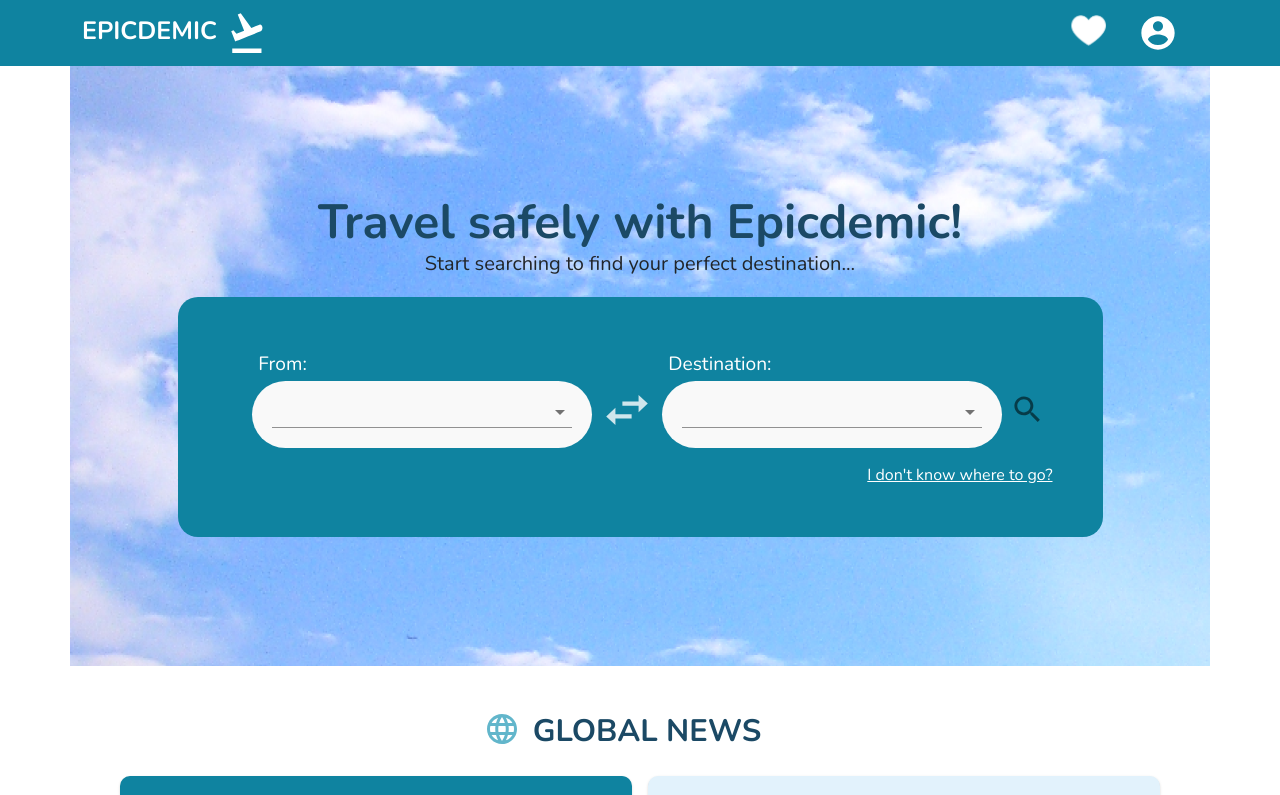
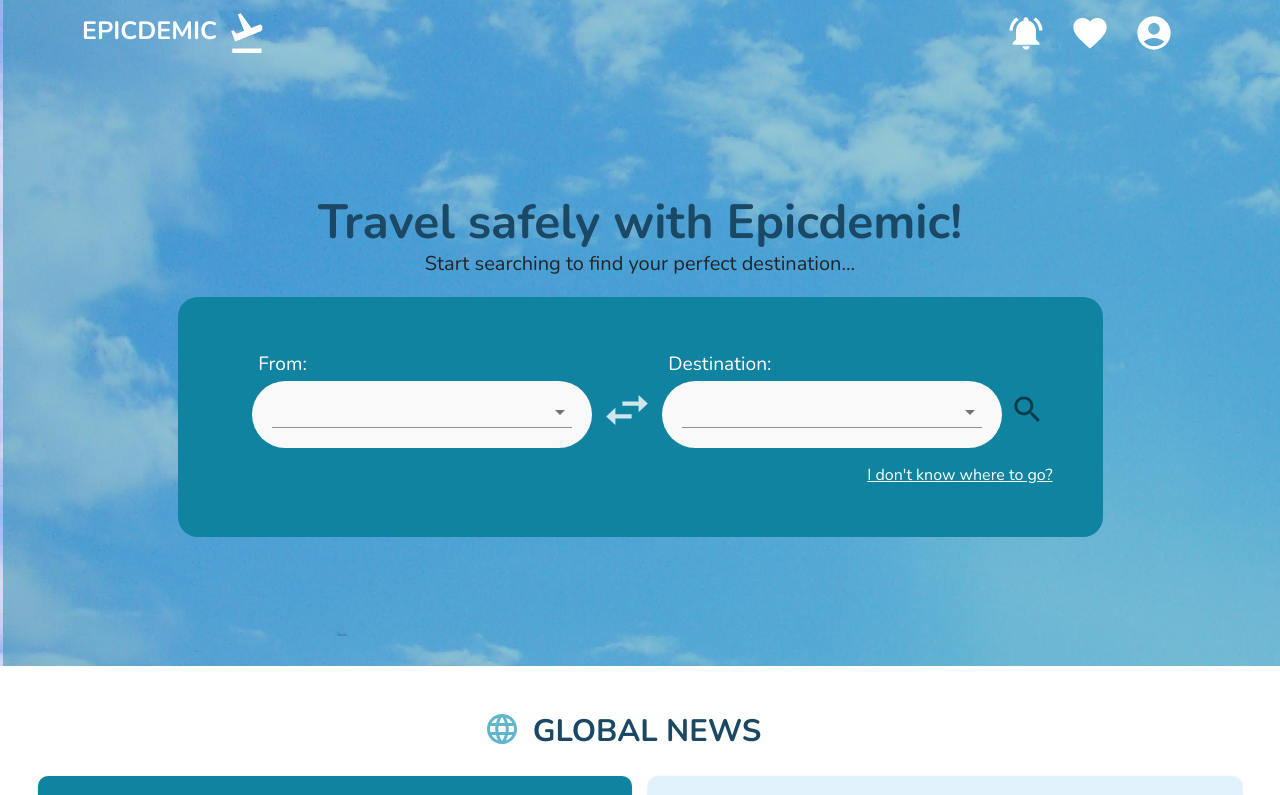
Before and after one commit to sophiac6410/SENG3011_EpicDemic, a React (Create React App) app in the folder PHASE_2/Application_SourceCode/epicdemic/: page / in a window 1280 px wide. Shown: the top 795 px of the page. Built offline with nearby package versions, Linux system fonts and the light colour scheme.

Commit message:
homepage navbar

```diff
--- a/PHASE_2/Application_SourceCode/epicdemic/src/App.js
+++ b/PHASE_2/Application_SourceCode/epicdemic/src/App.js
@@ -97,7 +97,7 @@ const theme = createTheme({
 function App() {
     return(
       <ThemeProvider theme={theme}>
-        <NavbarComp></NavbarComp>
+        {/* <NavbarComp></NavbarComp> */}
         <BrowserRouter>
           <Routes>
             <Route path="/" element={<Home></Home>}>
--- /dev/null
+++ b/PHASE_2/Application_SourceCode/epicdemic/src/components/Home/NavBar.js
@@ -0,0 +1,29 @@
+import { Navbar, Container } from "react-bootstrap";
+import logo from '../../static/logo.svg'
+import FavoriteIcon from '@mui/icons-material/Favorite';
+import AccountCircleIcon from '@mui/icons-material/AccountCircle';
+import NotificationsActiveIcon from '@mui/icons-material/NotificationsActive';
+
+// import '../App.css'
+
+function NavbarComp() {
+  return (
+    <Navbar variant="dark">
+      <Container>
+        <Navbar.Brand href="/">
+          EPICDEMIC
+          <img src={logo} alt="logo" width="60px" height="40px"></img>
+        </Navbar.Brand>
+        <div className="d-flex justify-content-end pe-4">
+          <NotificationsActiveIcon sx={{ color: "white", fontSize: "40px"}} className="me-3 ms-3"></NotificationsActiveIcon>
+          <div href="/saved" name="saved">
+            <FavoriteIcon sx={{ color: "white", fontSize: "40px"}} className="ms-2 me-3"></FavoriteIcon>
+          </div>
+          <AccountCircleIcon sx={{ color: "white", fontSize: "40px"}} className="ms-2"></AccountCircleIcon>
+        </div>
+      </Container>
+    </Navbar>
+  )
+}
+
+export default NavbarComp
--- a/PHASE_2/Application_SourceCode/epicdemic/src/pages/home.js
+++ b/PHASE_2/Application_SourceCode/epicdemic/src/pages/home.js
@@ -9,15 +9,15 @@ import bigLoading from "../static/bigLoading.svg"
 import DiseaseRadar from "../components/Home/DiseaseRadar";
 import DiseaseReportBar from "../components/Home/DiseaseReportBar";
 import Typography from '@mui/material/Typography'
+import NavbarComp from '../components/Home/NavBar'
 
 function Home() {
   return (
-      <Container fluid="sm" style={{"background-color": "white"}}>
+      <div style={{"background-color": "white"}}>
+        <div className="bg-sky">
+          <NavbarComp></NavbarComp>
           <Row>
             <div id="header">
-            {/* <h1 class="heading1" style={ { color: '#1B4965' }}>
-              Travel safely with Epicdemic!
-            </h1> */}
               <Typography variant="title" className="color-dark-teal">Travel safely with Epicdemic!</Typography>
               <Typography variant="bodyCaption" sx={ { paddingBottom: '20px' }}>
                 Start searching to find your perfect destination...
@@ -25,6 +25,7 @@ function Home() {
               <Search></Search>
             </div>
           </Row>
+        </div>
         <NewsBar></NewsBar>
         <LocationBar></LocationBar>
         <Row className="mt-5 mb-5 p-1 ps-3 align-items-center justify-content-center">
@@ -37,7 +38,7 @@ function Home() {
         <GlobalUpdate></GlobalUpdate>
         <DiseaseRadar></DiseaseRadar>
         <DiseaseReportBar parent={0}></DiseaseReportBar>
-      </Container>
+      </div>
   );
 }
 
--- a/PHASE_2/Application_SourceCode/epicdemic/src/styles/Home.css
+++ b/PHASE_2/Application_SourceCode/epicdemic/src/styles/Home.css
@@ -91,7 +91,9 @@
 .text-white {
     color: white;
 }
-
+.bg-sky{
+ background-image: url(./../static/sky.png);
+}
 .search-col {
     display: flex;
     flex-direction: column;
@@ -120,17 +122,12 @@
 }
 
 #header {
-    background-image: url('../static/header.png');
     width: 100%;
     height: 600px;
     align-items: center;
     justify-content: center;
     display: flex;
     flex-direction: column;
-}
-#header:after {
-    background-color: #0F83A0;
-    opacity: 30%;
 }
 
 .covidtabs {
```
Also changed, not shown: PHASE_2/Application_SourceCode/epicdemic/src/static/sky.png (added), 1 other file (tests, documents, lock files or other folders). Lines whose indentation alone changed are shown as unchanged.
